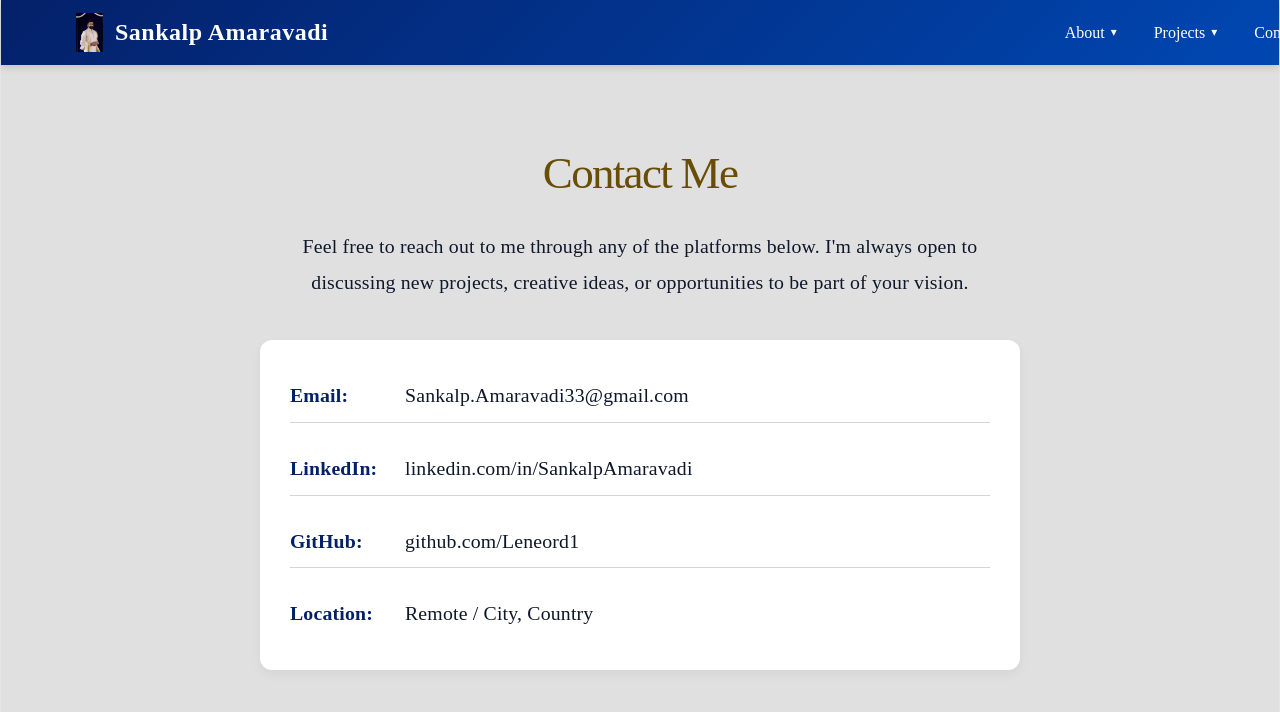
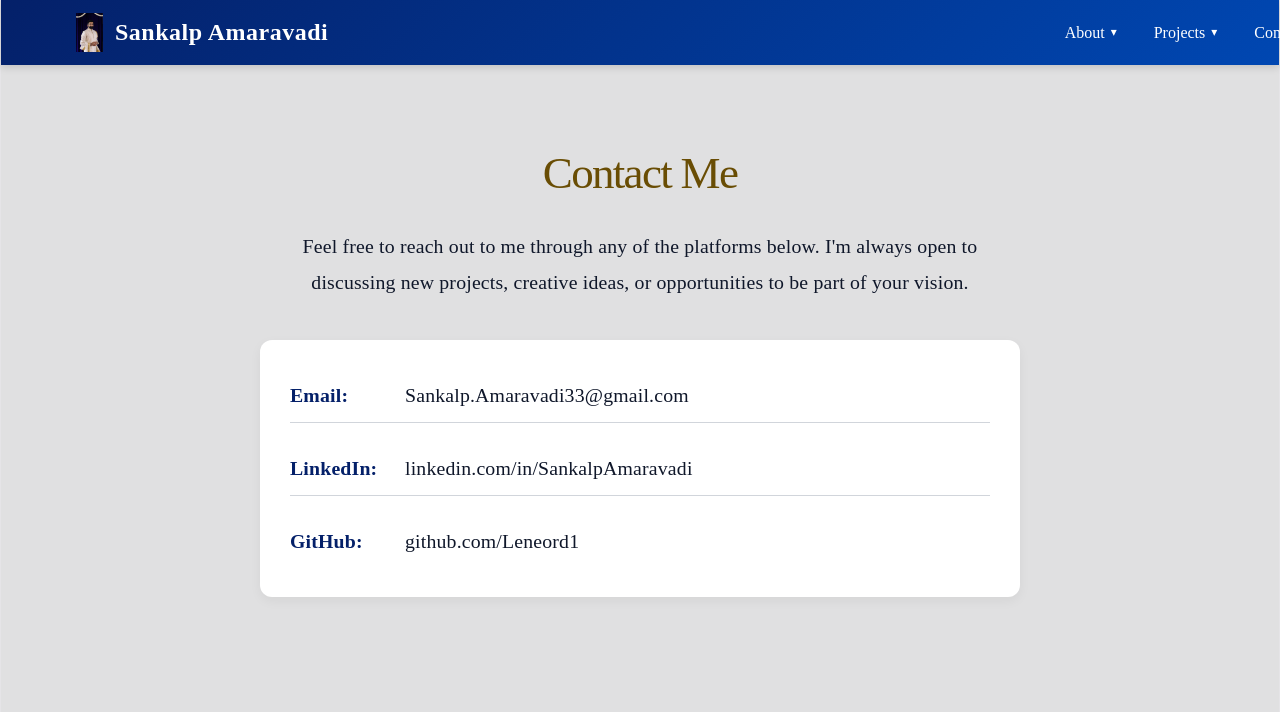
Before and after one commit to Leneord1/perso, a React (Vite) app: page /contact in a window 1280 px wide. Shown: the top 712 px of the page. Built offline with nearby package versions, Linux system fonts and the light colour scheme.

Commit message:
Removed location from contact page

```diff
--- a/src/pages/contact.jsx
+++ b/src/pages/contact.jsx
@@ -22,11 +22,6 @@ function Contact() {
                     <span className="contact-label">GitHub:</span>
                     <a href="https://github.com/Leneord1" target="_blank" rel="noopener noreferrer" className="contact-value link">github.com/Leneord1</a>
                 </div>
-
-                <div className="contact-item">
-                    <span className="contact-label">Location:</span>
-                    <span className="contact-value">Remote / City, Country</span>
-                </div>
             </div>
         </div>
     );
```
